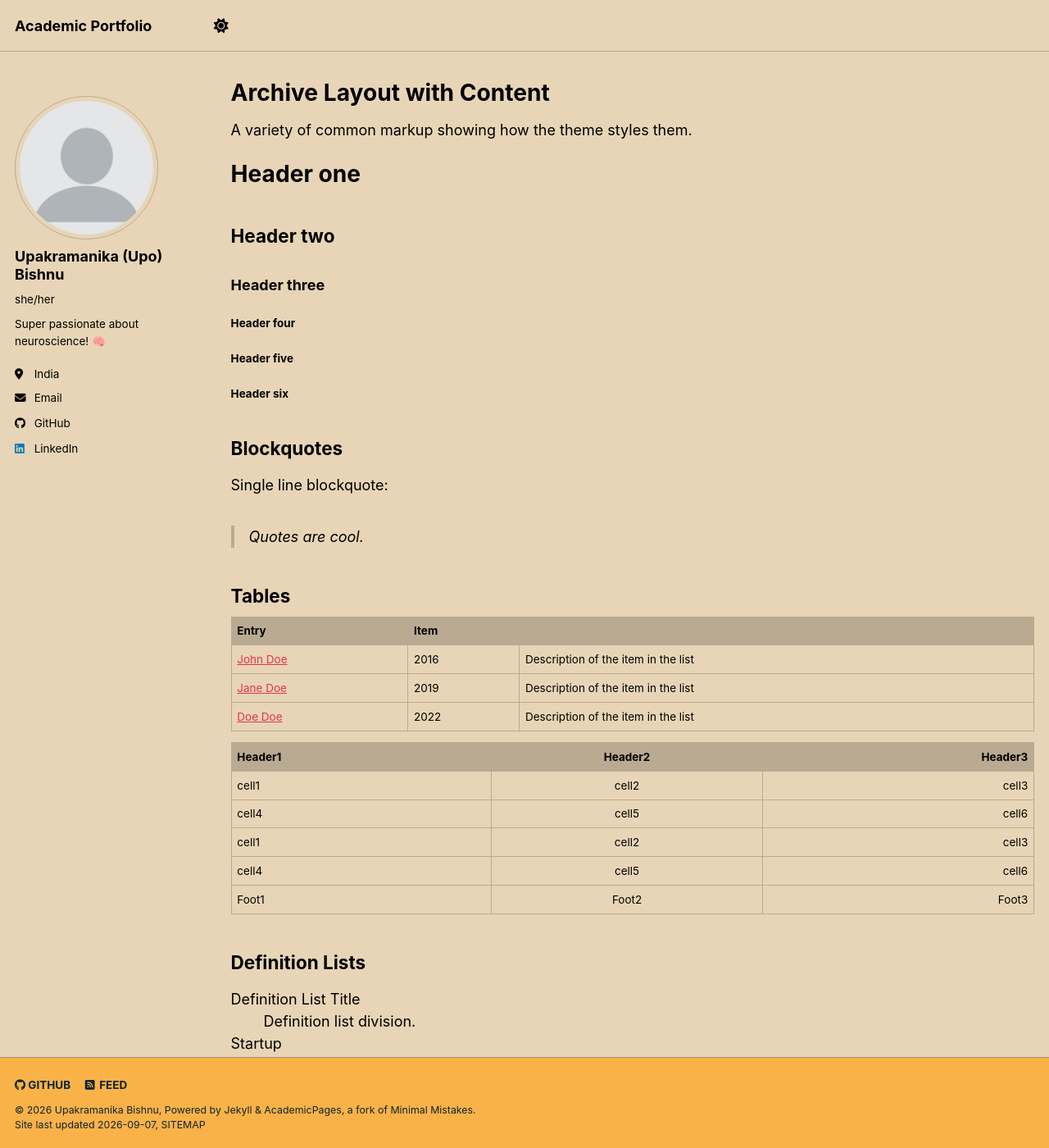
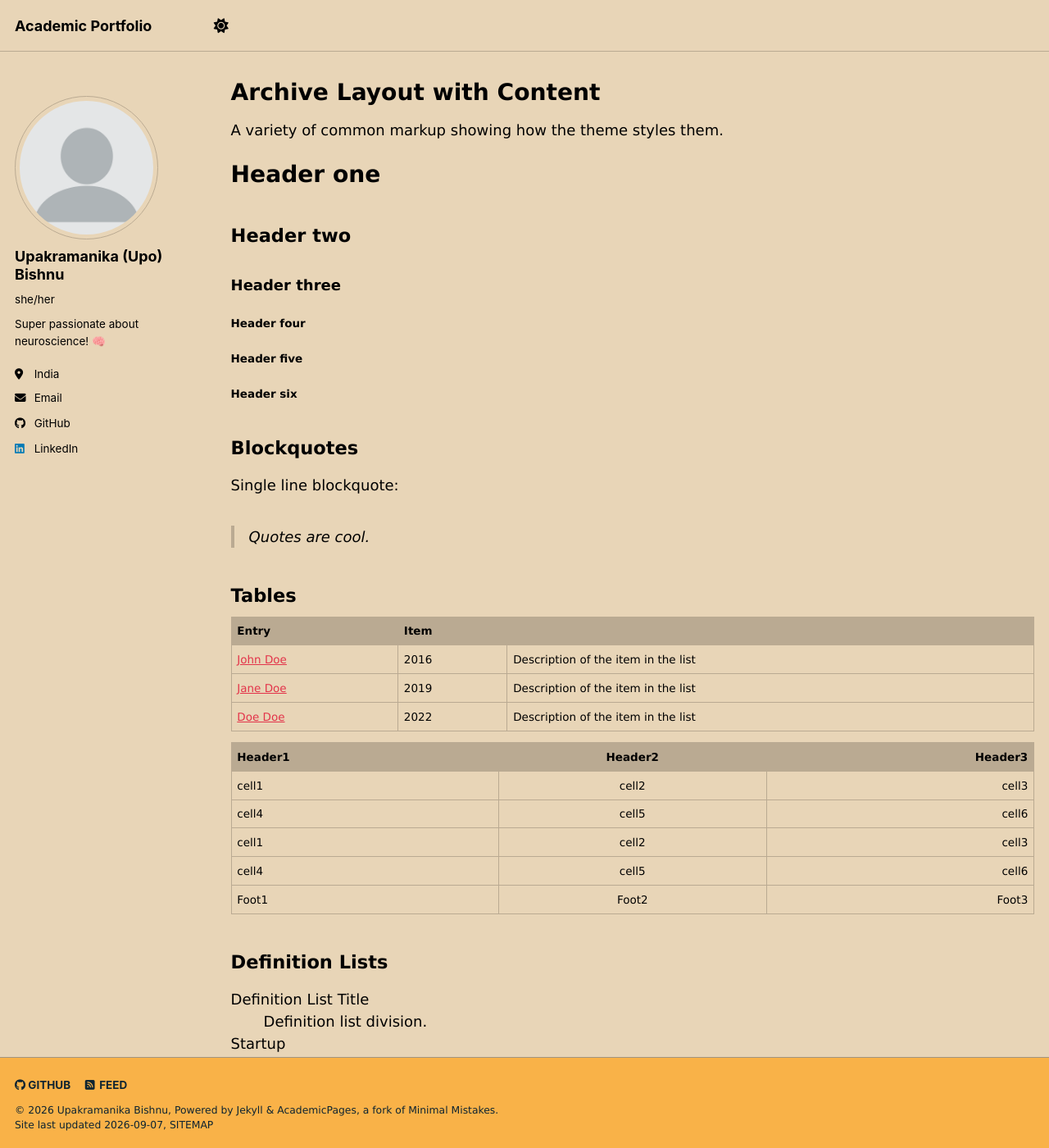
Before and after one commit to upakramanika/upakramanika.github.io, a Jekyll site: the page built from _pages/archive-layout-with-content.md, in a window 1280 px wide and 1400 px high. Shown: the whole window at 82% size. Built offline with Jekyll 4.4.1, drawn with Linux system fonts in a browser that asks for light colours; a style sheet for code colours, icons or effects is not loaded.

Commit message:
_themes.scss

```diff
--- a/_sass/_themes.scss
+++ b/_sass/_themes.scss
@@ -39,9 +39,9 @@ $type-size-6                : 0.75em;   // ~12px
 $type-size-7                : 0.6875em; // ~11px
 $type-size-8                : 0.625em;  // ~10px
 
-$global-font-family         : $sans-serif;
-$header-font-family         : $sans-serif;
-$caption-font-family        : $serif;
+$global-font-family: "Verdana", monospace;
+$header-font-family: "Verdana", monospace;
+$caption-font-family: "Verdana", monospace; //sans-serif;
 
 /* ==========================================================================
    Breakpoints
```
